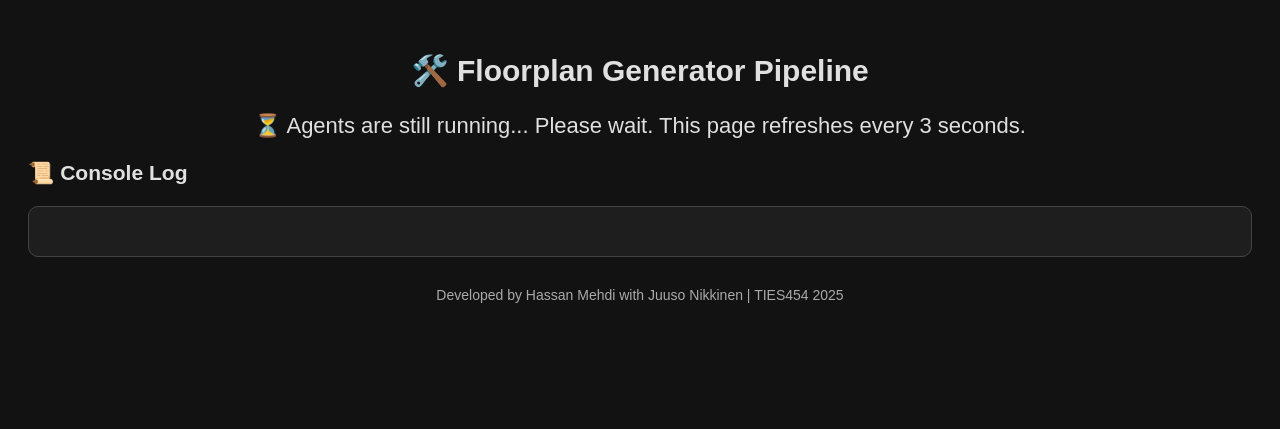
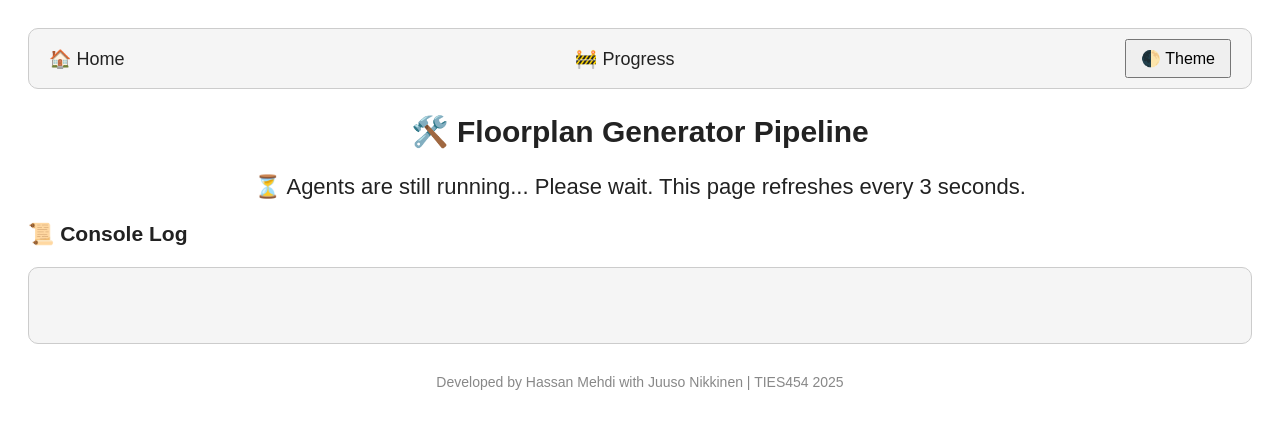
Before and after one commit to DevHassanMehdi/floorplan_agents, a Flask app: page /progress in a window 1280 px wide. Shown: the top 429 px of the page. Run offline with Flask 3, Linux system fonts and the light colour scheme.

Commit message:
Added page bar and updated some ux elements

```diff
--- a/templates/progress.html
+++ b/templates/progress.html
@@ -1,16 +1,53 @@
 <!DOCTYPE html>
-<html lang="en">
+<html lang="en" data-theme="light">
 <head>
-    <meta charset="UTF-8"/>
+  <meta charset="UTF-8" />
   <title>Pipeline Progress</title>
-    <meta http-equiv="refresh" content="3">
+  <meta http-equiv="refresh" content="3" />
   <style>
+    :root {
+      --bg: #ffffff;
+      --text: #222222;
+      --card: #f5f5f5;
+      --border: #cccccc;
+    }
+    [data-theme="dark"] {
+      --bg: #121212;
+      --text: #e0e0e0;
+      --card: #1e1e1e;
+      --border: #444444;
+    }
+
     body {
-          background-color: #121212;
-          color: #e0e0e0;
+      background-color: var(--bg);
+      color: var(--text);
       font-family: sans-serif;
       padding: 20px;
       font-size: 18px;
+    }
+
+    .navbar {
+      display: flex;
+      justify-content: space-between;
+      align-items: center;
+      background: var(--card);
+      border: 1px solid var(--border);
+      border-radius: 10px;
+      padding: 10px 20px;
+      margin-bottom: 20px;
+    }
+
+    .navbar a {
+      text-decoration: none;
+      font-size: 18px;
+      color: var(--text);
+      margin-right: 10px;
+    }
+
+    .navbar button {
+      padding: 8px 14px;
+      font-size: 16px;
+      cursor: pointer;
     }
 
     h2 {
@@ -25,23 +62,23 @@
     }
 
     .log-box {
-      background: #1e1e1e;
-      border: 1px solid #444;
-      padding: 12px 16px;
+      background: var(--card);
+      border: 1px solid var(--border);
+      padding: 14px 16px;
       border-radius: 10px;
       max-height: 300px;
       overflow-y: auto;
-      white-space: pre-wrap;
       font-family: monospace;
       font-size: 18px;
-      line-height: 1.4;
+      line-height: 1.3;
       margin-bottom: 30px;
+      white-space: pre-wrap;
     }
 
     #svg-container {
-          background: #fff;
+      background: var(--card);
       border-radius: 12px;
-          border: 1px solid #666;
+      border: 1px solid var(--border);
       overflow-x: auto;
       padding: 10px;
       max-height: 90vh;
@@ -51,12 +88,18 @@
     .footer {
       margin-top: 30px;
       text-align: center;
-          color: #aaa;
+      color: #888;
       font-size: 14px;
     }
   </style>
 </head>
 <body>
+  <div class="navbar">
+    <a href="{{ url_for('index') }}">🏠 Home</a>
+    <a href="{{ url_for('progress') }}">🚧 Progress</a>
+    <button id="theme-toggle">🌓 Theme</button>
+  </div>
+
   <h2>🛠️ Floorplan Generator Pipeline</h2>
 
   <div class="status">
@@ -74,12 +117,10 @@
 {% endfor %}
   </pre>
 
-
   {% if done %}
   <h3>🖼️ Final Floorplan (SVG)</h3>
-<div id="svg-container" ondblclick="zoomSVG(this)">
-    <object data="{{ url_for('static', filename='floorplan.svg') }}?v={{ range(9999)|random }}" type="image/svg+xml"
-            width="100%" height="600px">
+  <div id="svg-container">
+    <object id="floorplan-svg" data="{{ url_for('static', filename='floorplan.svg') }}?v={{ range(9999)|random }}" type="image/svg+xml" width="100%" height="600px">
       SVG preview not supported.
     </object>
   </div>
@@ -90,13 +131,34 @@
   </div>
 
   <script>
-    function zoomSVG(container) {
-      container.style.transform =
-        container.style.transform === "scale(2)" ? "scale(1)" : "scale(2)";
-      container.style.transformOrigin = "center";
-      container.style.transition = "transform 0.3s ease";
+    // Theme logic
+    const html = document.documentElement;
+    const savedTheme = localStorage.getItem("theme") || "light";
+    html.setAttribute("data-theme", savedTheme);
+    document.getElementById("theme-toggle").onclick = () => {
+      const next = html.getAttribute("data-theme") === "dark" ? "light" : "dark";
+      html.setAttribute("data-theme", next);
+      localStorage.setItem("theme", next);
+    };
+
+    // Scroll zoom and double click to open
+    const svgContainer = document.getElementById("svg-container");
+    let zoomLevel = 1;
+    svgContainer?.addEventListener("wheel", function (e) {
+      e.preventDefault();
+      const scaleAmount = e.deltaY < 0 ? 1.1 : 0.9;
+      zoomLevel *= scaleAmount;
+      svgContainer.style.transform = `scale(${zoomLevel})`;
+      svgContainer.style.transformOrigin = "center";
+    });
+    svgContainer?.addEventListener("dblclick", () => {
+      const obj = document.getElementById("floorplan-svg");
+      if (obj && obj.data) {
+        window.open(obj.data, "_blank");
       }
+    });
 
+    // Autoscroll log
     window.onload = function () {
       const logBox = document.querySelector(".log-box");
       logBox.scrollTop = logBox.scrollHeight;
```
Also changed, not shown: templates/index.html (+60 -18 lines). Lines whose indentation alone changed are shown as unchanged.
